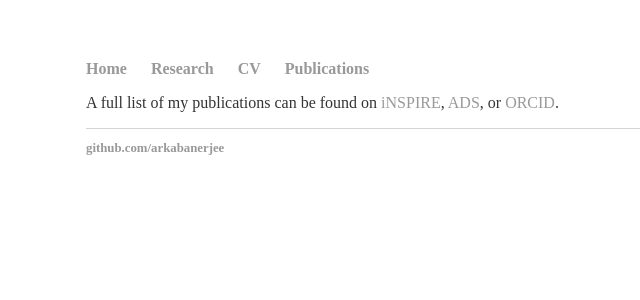
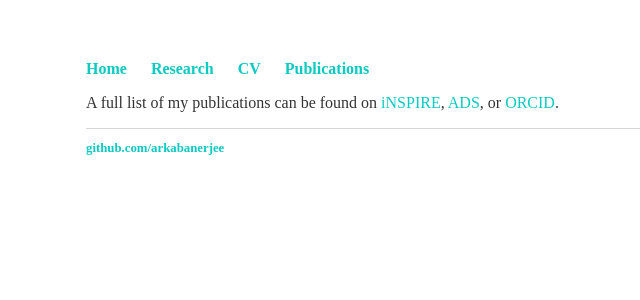
Before and after one commit to arkabanerjee/arkabanerjee.github.io, a Jekyll site: the page built from publications/index.html, in a window 1280 px wide. Shown: the top 300 px of the page, without its empty margins (106-746 px from the left). Built offline with Jekyll 4.4.1, drawn with Linux system fonts in a browser that asks for light colours.

```diff
--- a/css/main.css
+++ b/css/main.css
@@ -14,7 +14,7 @@
 }
 a {
     text-decoration: none;
-    color: #999;
+    color: rgb(10, 202, 193);
 }
 a:hover {
     text-decoration: underline;
```
